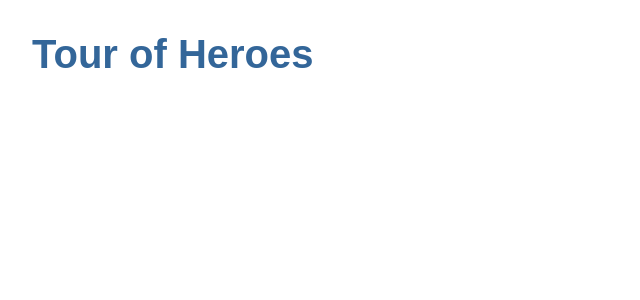
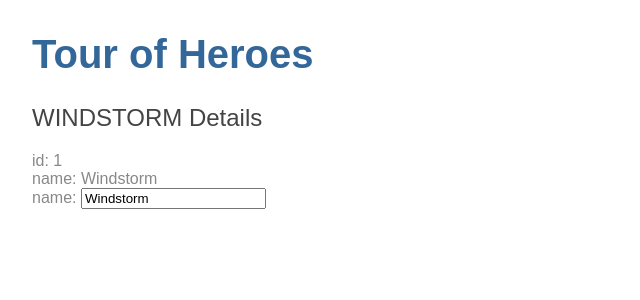
Before and after one commit to blakeguitar/Angular, an Angular app: page / in a window 1280 px wide. Shown: the top 300 px of the page, without its empty margins (0-640 px from the left). Built offline with nearby package versions, Linux system fonts and the light colour scheme.

Commit message:
The Hero Editor

```diff
--- a/src/app/app.component.html
+++ b/src/app/app.component.html
@@ -1 +1,2 @@
 <h1>{{title}}</h1>
+<app-heroes></app-heroes>
--- /dev/null
+++ b/src/app/hero.ts
@@ -0,0 +1,4 @@
+export class Hero {
+  id: number;
+  name: string;
+}
--- /dev/null
+++ b/src/app/heroes/heroes.component.html
@@ -0,0 +1,9 @@
+<h2>{{hero.name | uppercase}} Details</h2>
+<div><span>id: </span>{{hero.id}}</div>
+<div><span>name: </span>{{hero.name}}</div>
+
+<div>
+  <label>name:
+    <input [(ngModel)]="hero.name" placeholder="name">
+  </label>
+</div>
--- /dev/null
+++ b/src/app/heroes/heroes.component.ts
@@ -0,0 +1,25 @@
+import { Component, OnInit } from '@angular/core';
+import { Hero } from '../hero';
+
+
+@Component({
+  selector: 'app-heroes',
+  templateUrl: './heroes.component.html',
+  styleUrls: ['./heroes.component.css']
+})
+export class HeroesComponent implements OnInit {
+
+  hero: Hero = {
+    id: 1,
+    name: 'Windstorm'
+  };
+
+
+
+
+  constructor() { }
+
+  ngOnInit() {
+  }
+
+}
```
Also changed, not shown: src/app/app.module.ts (+7 -2 lines), src/app/heroes/heroes.component.css (added), 2 other files (tests, documents, lock files or other folders).
